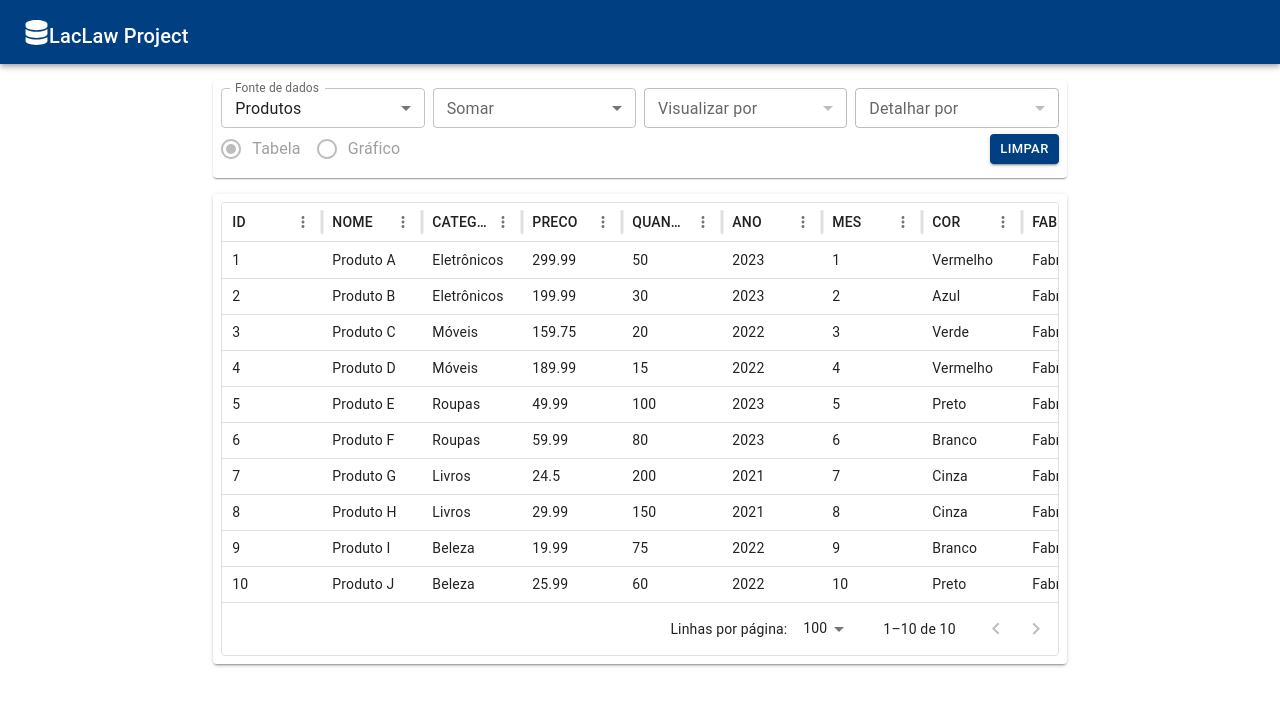
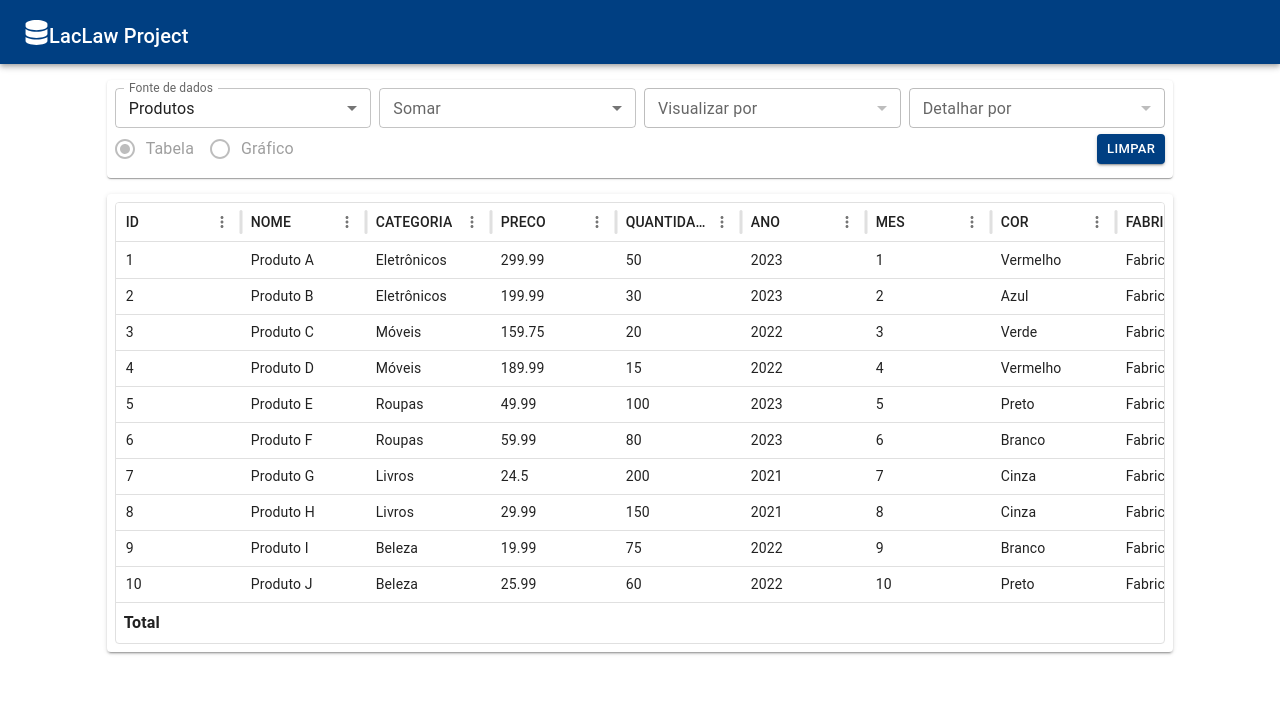
Before and after one commit to heltonfv/react-data-processing, a React (Create React App) app: page / in a window 1280 px wide. Shown: the top 706 px of the page. Built offline with nearby package versions, Linux system fonts and the light colour scheme.

Commit message:
remove unused useState

```diff
--- a/src/App.jsx
+++ b/src/App.jsx
@@ -47,7 +47,7 @@ function App() {
   const [ type, setType ] = useState("table");
   const [ dimension, setDimension ] = useState(false);
 
-  const { fetchedData, isLoading, error } = useFetch(`/${selected}`);
+  const [ sumValue, setSumValue ] = useState([]);
 
   const handleDatasourceFieldChange = (event) => {
     setSelected(event.target.value);
@@ -180,7 +180,7 @@ function App() {
         justifyContent={"center"}
         alignItems={"center"}
         >
-        <Grid item xs={11} md={8}>
+        <Grid item xs={11} md={10}>
           <Stack spacing={2}>
             <Paper sx={{padding: 1}} elevation={1}>
               <Grid container spacing={1}>
@@ -235,7 +235,7 @@ function App() {
             </Paper>
 
             <Paper sx={{padding: 1}} elevation={2} >
-              {type === 'table' && <DynamicTable datasource={filteredData} />}
+              {type === 'table' && <DynamicTable datasource={filteredData} sumValue={sumValue} />}
               {type === 'graph' && <BarChart datasource={filteredData} dimension={dimension} />}
             </Paper>
 
--- a/src/components/DynamicTable/CustomFooter/index.jsx
+++ b/src/components/DynamicTable/CustomFooter/index.jsx
@@ -1,6 +1,8 @@
-import { Box, Stack, Typography } from "@mui/material"
+import { Box, Stack, Grid, Typography } from "@mui/material"
 
 export function CustomFooter({total}){
+    console.log("total")
+    console.log(total)
     return (
         <Box
             display="flex"
@@ -11,11 +13,16 @@ export function CustomFooter({total}){
             justifyContent="space-between"
         >
 
-            <Stack alignItems="center" justifyContent="space-between" direction="row">
-                <Stack sx={{ flexGrow: 0.4, padding: 1 }}>
-                    <Typography align="center"><b>Total: {total}</b></Typography>
-                </Stack>
-            </Stack>
+            <Grid container padding={1}>
+                    <Grid item width={125} sx={{ textAlign: 'left' }}>
+                        <Typography fontWeight={"bold"}>Total</Typography>
+                    </Grid>
+                {total.map((itens, index) => (
+                    <Grid item width={125} sx={{ textAlign: 'left' }}>
+                        <Typography>{itens}</Typography>
+                    </Grid>
+                ))}
+            </Grid>
         </Box>
     )
 }
--- a/src/components/DynamicTable/index.jsx
+++ b/src/components/DynamicTable/index.jsx
@@ -2,23 +2,35 @@ import {
     Box
 } from '@mui/material';
 import {
-    DataGrid,
+    DataGrid
 } from '@mui/x-data-grid';
 import { ptBR } from '@mui/x-data-grid/locales';
 import { randomId } from "../../utils/randomId";
 import { CustomFooter } from './CustomFooter';
 import _ from 'lodash';
 
-export default function DynamicTable({datasource}){
+export default function DynamicTable({datasource, sumValue}){
     const keys = Object.keys(datasource[0]);
 
     const rows = datasource;
     const columns = keys.map(function(item, index){
         return {
             field: item,
-            headerName: item.toUpperCase()
+            headerName: item.toUpperCase(),
+            width: 125
         };
     });
+
+    function isArrayNumeric(arr) {
+        return arr.every(Number.isFinite);
+    }
+
+    let valorFinal = [];
+    let valorSomado = _.sumBy(rows, 'soma');
+
+    if(typeof valorSomado === 'number'){
+        valorFinal = valorSomado;
+    }
 
     return (
         <Box>
@@ -29,6 +41,18 @@ export default function DynamicTable({datasource}){
                 pagination
                 density="compact"
                 getRowId={() => randomId()}
+                slots={
+                    {
+                        footer: CustomFooter
+                    }
+                }
+                slotProps={
+                    {
+                        footer: {
+                            total: [valorFinal]
+                        }
+                    }
+                }
             />
       </Box>
     )
```
